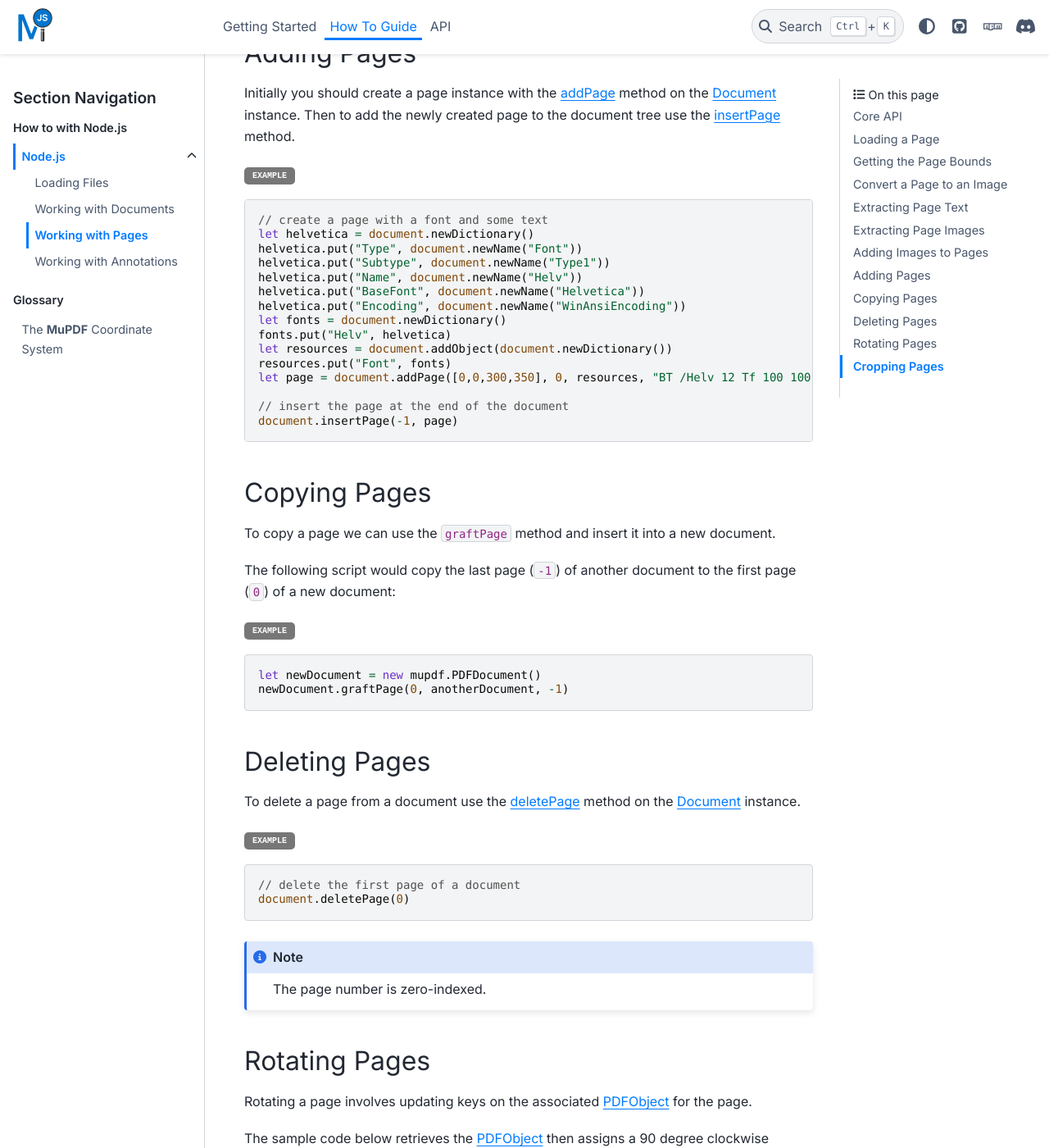
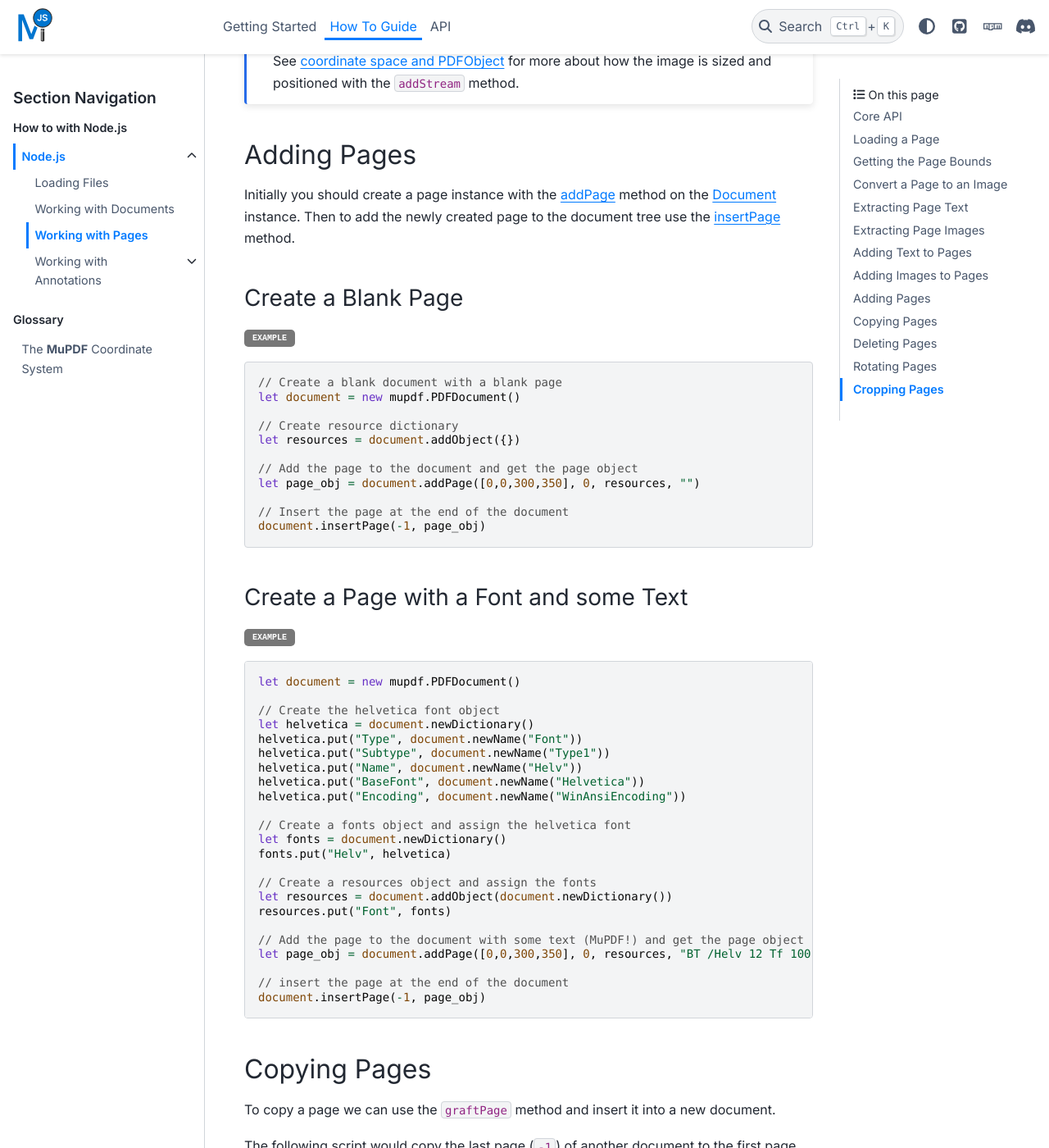
Before and after one commit to ArtifexSoftware/mupdf.js, a Sphinx documentation site: the page built from docs/how-to-guide/node/page/index.rst, in a window 1280 px wide and 1400 px high, scrolled down 6059 px. Shown: the whole window at 82% size. Built offline with Sphinx 7.4.7 and the PyData theme 0.15.4, drawn with Linux system fonts in a browser that asks for light colours; some of the changed text lies outside the part shown.

Commit message:
Starts Annotation section for Node.js documentation.

```diff
--- a/docs/footer.rst
+++ b/docs/footer.rst
@@ -151,3 +151,7 @@
 .. _PDFObject: https://mupdf.readthedocs.io/en/latest/mutool-run-js-api.html#pdfobject
 .. _Rectangle:
 .. _Rectangles: https://mupdf.readthedocs.io/en/latest/mutool-run-js-api.html#rectangles
+.. _addEmbeddedFile: https://mupdf.readthedocs.io/en/latest/mupdf-js.html#addEmbeddedFile
+.. _PDFPage: https://mupdf.readthedocs.io/en/latest/mutool-run-js-api.html#pdfpage
+.. _PDFAnnotation: https://mupdf.readthedocs.io/en/latest/mupdf-js.html#pdfannotation
+.. _createAnnotation: https://mupdf.readthedocs.io/en/latest/mutool-run-js-api.html#createAnnotation
--- a/docs/how-to-guide/node/page/index.rst
+++ b/docs/how-to-guide/node/page/index.rst
@@ -129,6 +129,13 @@
     When we obtain StructuredText_ using `toStructuredText` decoding images **does not** happen by default - we have to pass through the `"preserve-images"` parameter. This is because decoding images takes a bit more processing power, so we only do it if requested.
 
 
+Adding Text to Pages
+-------------------------------
+
+TODO
+
+
+
 Adding Images to Pages
 -------------------------------
 
@@ -192,25 +199,60 @@
 
 Initially you should create a page instance with the `addPage <https://mupdf.readthedocs.io/en/latest/mutool-run-js-api.html#addPage>`_ method on the `Document`_ instance. Then to add the newly created page to the document tree use the `insertPage <https://mupdf.readthedocs.io/en/latest/mutool-run-js-api.html#insertPage>`_ method.
 
+
+
+Create a Blank Page
+~~~~~~~~~~~~~~~~~~~~~~~~
+
+|example_tag|
+
+
+.. code-block:: javascript
+
+    // Create a blank document with a blank page
+    let document = new mupdf.PDFDocument()
+
+    // Create resource dictionary
+    let resources = document.addObject({})
+
+    // Add the page to the document and get the page object
+    let page_obj = document.addPage([0,0,300,350], 0, resources, "")
+
+    // Insert the page at the end of the document
+    document.insertPage(-1, page_obj)
+
+
+
+Create a Page with a Font and some Text
+~~~~~~~~~~~~~~~~~~~~~~~~~~~~~~~~~~~~~~~~~~~~
+
 |example_tag|
 
 .. code-block:: javascript
 
-    // create a page with a font and some text
+    let document = new mupdf.PDFDocument()
+
+    // Create the helvetica font object
     let helvetica = document.newDictionary()
     helvetica.put("Type", document.newName("Font"))
     helvetica.put("Subtype", document.newName("Type1"))
     helvetica.put("Name", document.newName("Helv"))
     helvetica.put("BaseFont", document.newName("Helvetica"))
     helvetica.put("Encoding", document.newName("WinAnsiEncoding"))
+
+    // Create a fonts object and assign the helvetica font
     let fonts = document.newDictionary()
     fonts.put("Helv", helvetica)
+
+    // Create a resources object and assign the fonts
     let resources = document.addObject(document.newDictionary())
     resources.put("Font", fonts)
-    let page = document.addPage([0,0,300,350], 0, resources, "BT /Helv 12 Tf 100 100 Td (MuPDF!)Tj ET")
+
+    // Add the page to the document with some text (MuPDF!) and get the page object
+    let page_obj = document.addPage([0,0,300,350], 0, resources, "BT /Helv 12 Tf 100 100 Td (MuPDF!)Tj ET")
 
     // insert the page at the end of the document
-    document.insertPage(-1, page)
+    document.insertPage(-1, page_obj)
 
 
 Copying Pages
```
Also changed, not shown: docs/how-to-guide/node/annotations/embedding-files/index.rst (added, +59 -0 lines), docs/how-to-guide/node/annotations/getting-started/index.rst (added, +156 -0 lines), docs/how-to-guide/node/annotations/index.rst (+12 -21 lines), docs/how-to-guide/node/document/index.rst (+11 -0 lines).
